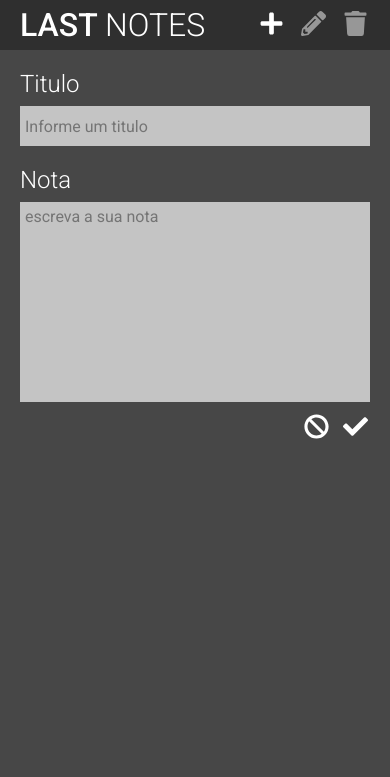
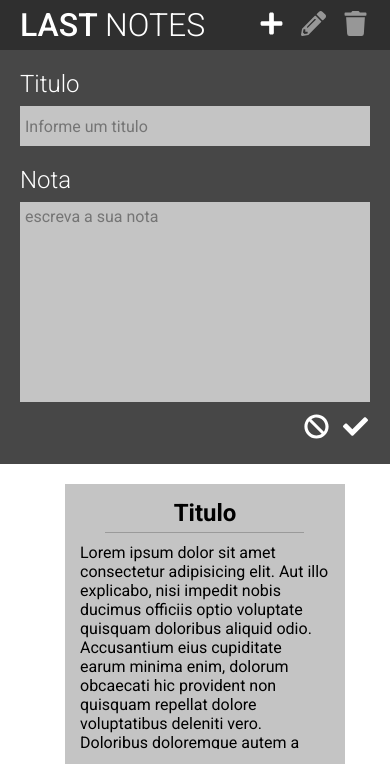
Before and after one commit to fescarvalho/lastnotes, a React (Vite) app: page / in a window 390 px wide. Shown: the top 777 px of the page. Built offline with nearby package versions, Linux system fonts and the light colour scheme.

Commit message:
Initial part of JS2

```diff
--- a/src/components/NoteForm/NoteForm.module.css
+++ b/src/components/NoteForm/NoteForm.module.css
@@ -80,5 +80,6 @@
    .noteMenu{
      width: 100vw;
      min-width: 200px;
+    min-height:400px
    }
 }
```
